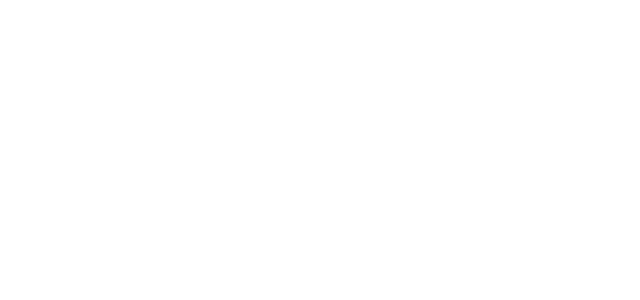
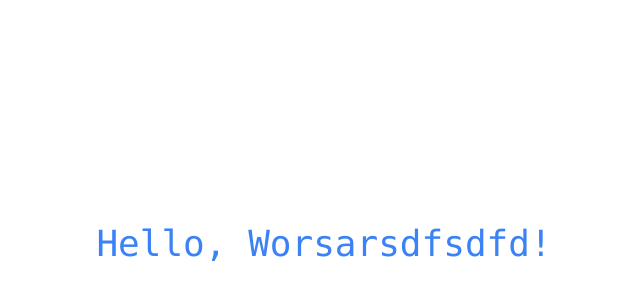
Before and after one commit to ChetreNelson/Noteify, a React (Vite) app: page / in a window 1280 px wide. Shown: the part 156-456 px from the top of the page, without its empty margins (316-956 px from the left). Built offline with nearby package versions, Linux system fonts and the light colour scheme.

Commit message:
feat:css configuration

```diff
--- /dev/null
+++ b/postcss.config.js
@@ -0,0 +1,6 @@
+module.exports = {
+  plugins: {
+    tailwindcss: {},
+    autoprefixer: {},
+  },
+}
--- a/src/renderer/index.html
+++ b/src/renderer/index.html
@@ -6,7 +6,7 @@
     <!-- https://developer.mozilla.org/en-US/docs/Web/HTTP/CSP -->
     <meta
       http-equiv="Content-Security-Policy"
-      content="default-src 'self'; style-src 'self' 'unsafe-inline; scrit-src 'self' 'unsafe-eval';"
+      content="default-src 'self'; script-src 'self'; style-src 'self' 'unsafe-inline'; img-src 'self' data:"
     />
   </head>
 
--- a/src/renderer/src/App.tsx
+++ b/src/renderer/src/App.tsx
@@ -1,5 +1,9 @@
-function App(): JSX.Element {
-  return <></>
+function App() {
+  return (
+    <div className="flex h-full items-center justify-center">
+      <span className="text-4xl text-blue-500">Hello, Worsarsdfsdfd!</span>
+    </div>
+  )
 }
 
 export default App
--- a/src/renderer/src/assets/main.css
+++ b/src/renderer/src/assets/main.css
@@ -0,0 +1,17 @@
+@tailwind base;
+@tailwind components;
+@tailwind utilities;
+
+@layer base {
+  #root {
+    @apply h-full;
+  }
+  html,
+  body {
+    @apply h-full;
+    @apply select-none;
+    @apply bg-transparent;
+    @apply font-mono antialiased text-white;
+    @apply overflow-hidden;
+  }
+}
--- /dev/null
+++ b/src/renderer/src/utils/index.ts
@@ -0,0 +1,6 @@
+import clsx, { ClassValue } from 'clsx'
+import { twMerge } from 'tailwind-merge'
+
+export const cn = (...args: ClassValue[]) => {
+  return twMerge(clsx(...args))
+}
--- /dev/null
+++ b/tailwind.config.js
@@ -0,0 +1,8 @@
+/** @type {import('tailwindcss').Config} */
+module.exports = {
+  content: ['./src/renderer/**/*.{js,ts,jsx,tsx}'],
+  theme: {
+    extend: {}
+  },
+  plugins: []
+}
```
Also changed, not shown: package.json (+7 -1 lines), 1 other file (tests, documents, lock files or other folders).
